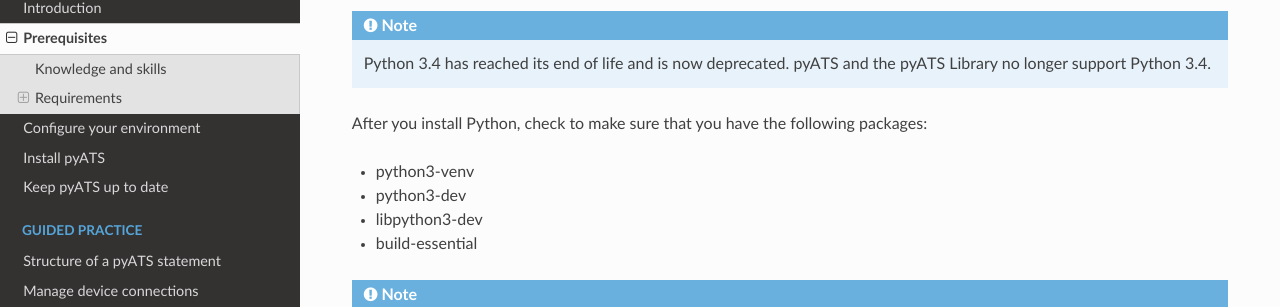
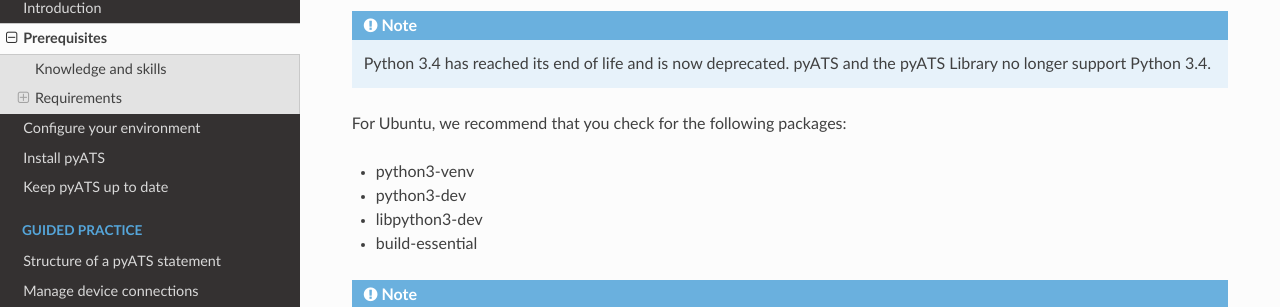
Before and after one commit to CiscoTestAutomation/getting-started, a Sphinx documentation site: the page built from source/prereqs/prerequisites.rst, in a window 1280 px wide and 900 px high, scrolled down 1488 px. Shown: the part 144-451 px from the top of the window. Built offline with Sphinx 7.4.7 and the Read the Docs theme 2.0.0, drawn with Linux system fonts in a browser that asks for light colours.

Commit message:
Added a note about recommended Python packages.

```diff
--- a/source/prereqs/prerequisites.rst
+++ b/source/prereqs/prerequisites.rst
@@ -55,7 +55,7 @@
 
 .. note:: Python 3.4 has reached its end of life and is now deprecated. |pyATS| and the |library| no longer support Python 3.4.
 
-After you install Python, check to make sure that you have the following packages:
+For Ubuntu, we recommend that you check for the following packages:
 
 * python3-venv
 * python3-dev
```
